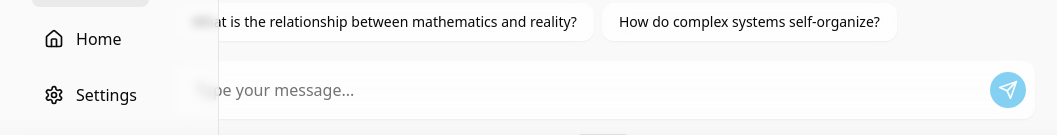
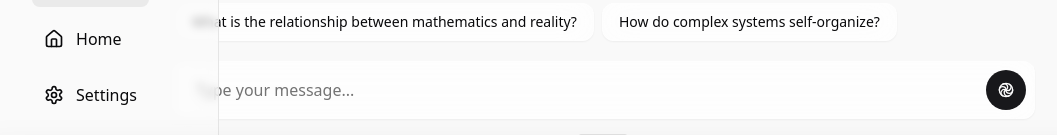
Before and after one commit to Pixeldrift00/tryvoid, a React (Vite) app: page / in a window 1280 px wide. Shown: the part 665-800 px from the top of the page, without its empty margins (37-1094 px from the left). Built offline with nearby package versions, Linux system fonts and the light colour scheme.

Commit message:
new send icon

```diff
--- a/src/App.tsx
+++ b/src/App.tsx
@@ -10,6 +10,7 @@ import { LoadingScreen } from "@/components/layout/LoadingScreen";
 const Index = React.lazy(() => import("./pages/Index"));
 const Settings = React.lazy(() => import("./pages/Settings"));
 const NotFound = React.lazy(() => import("./pages/NotFound"));
+const Test = React.lazy(() => import("./pages/Test"));
 
 const queryClient = new QueryClient({
   defaultOptions: {
@@ -30,6 +31,7 @@ const App = () => (
             <Route path="/" element={<Index />} />
             {/* add routes here */}
             <Route path="/settings" element={<Settings />} />
+            <Route path="/test" element={<Test />} />
             <Route path="*" element={<NotFound />} />
           </Routes>
         </Suspense>
--- a/src/components/chat/MessageInput.tsx
+++ b/src/components/chat/MessageInput.tsx
@@ -1,16 +1,20 @@
 
 import React, { useState } from 'react';
 import { useChatStore } from '@/store/chatStore';
+import { SendButton } from '@/components/ui/send-button';
 
 const MessageInput: React.FC = () => {
   const [message, setMessage] = useState('');
+  const [loading, setLoading] = useState(false);
   const { sendMessage } = useChatStore();
 
-  const handleSubmit = (e: React.FormEvent) => {
+  const handleSubmit = async (e: React.FormEvent) => {
     e.preventDefault();
     if (message.trim()) {
-      sendMessage(message.trim());
+      setLoading(true);
+      await sendMessage(message.trim());
       setMessage('');
+      setLoading(false);
     }
   };
 
@@ -19,7 +23,7 @@ const MessageInput: React.FC = () => {
       onSubmit={handleSubmit}
       className="glass-panel p-2 focus-within:ring-1 focus-within:ring-accent transition duration-300"
     >
-      <div className="flex items-center">
+      <div className="flex items-center gap-2">
         <input
           type="text"
           value={message}
@@ -27,16 +31,7 @@ const MessageInput: React.FC = () => {
           placeholder="Type your message..."
           className="flex-1 bg-transparent border-0 focus:ring-0 outline-none py-2 px-4 text-void-900 dark:text-void-100 placeholder-void-500 dark:placeholder-void-400"
         />
-        <button
-          type="submit"
-          disabled={!message.trim()}
-          className="p-2 rounded-full bg-accent text-white disabled:opacity-50 disabled:cursor-not-allowed transition duration-300 hover:bg-accent-dark"
-        >
-          <svg xmlns="http://www.w3.org/2000/svg" width="20" height="20" viewBox="0 0 24 24" fill="none" stroke="currentColor" strokeWidth="2" strokeLinecap="round" strokeLinejoin="round">
-            <path d="m22 2-7 20-4-9-9-4Z" />
-            <path d="M22 2 11 13" />
-          </svg>
-        </button>
+        <SendButton loading={loading} />
       </div>
     </form>
   );
--- a/src/index.css
+++ b/src/index.css
@@ -1,8 +1,7 @@
+@import './styles/void-loader.css';
 @tailwind base;
 @tailwind components;
 @tailwind utilities;
-
-@import './styles/void-loader.css';
 
 @layer base {
   :root {
```
